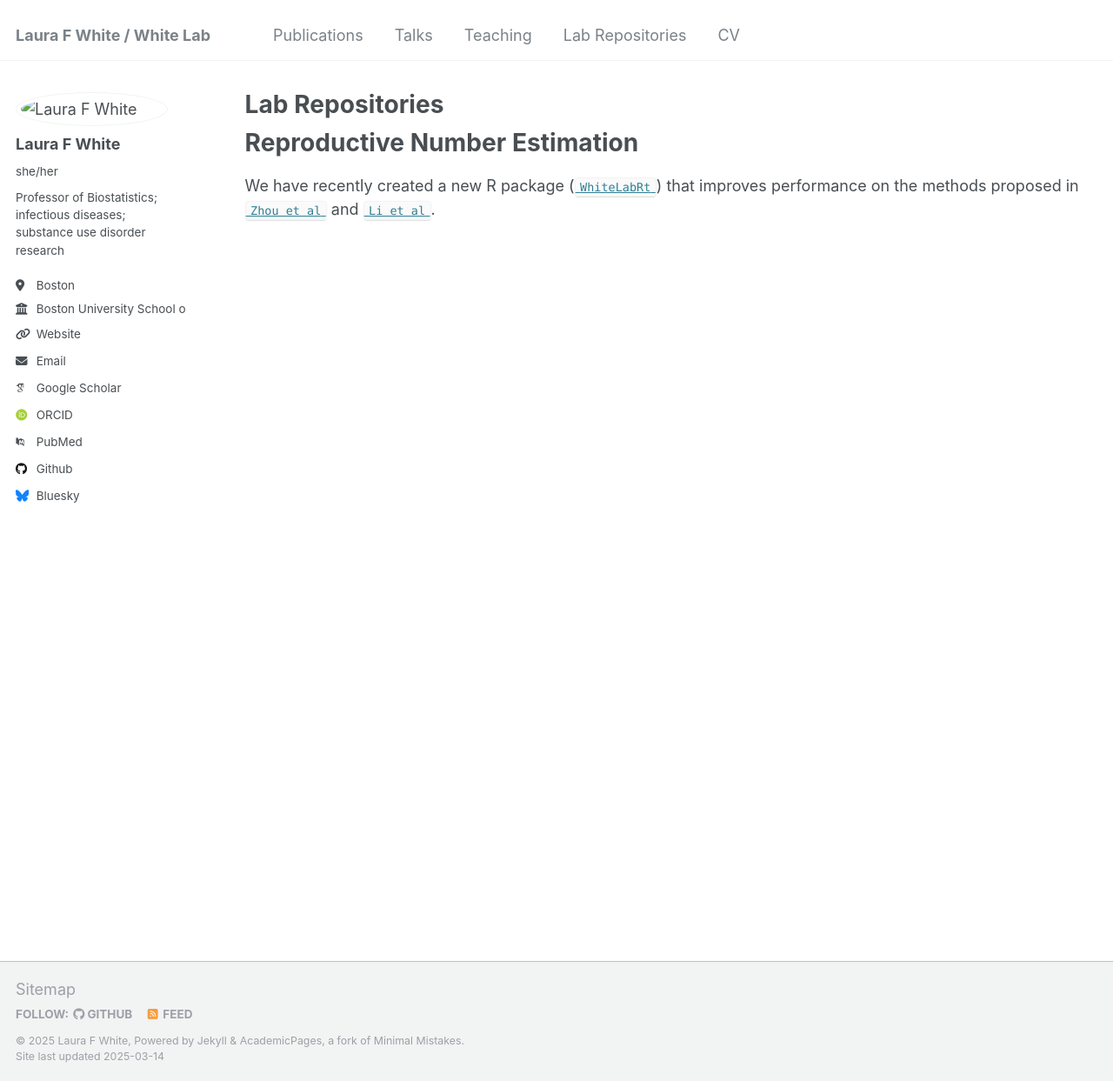
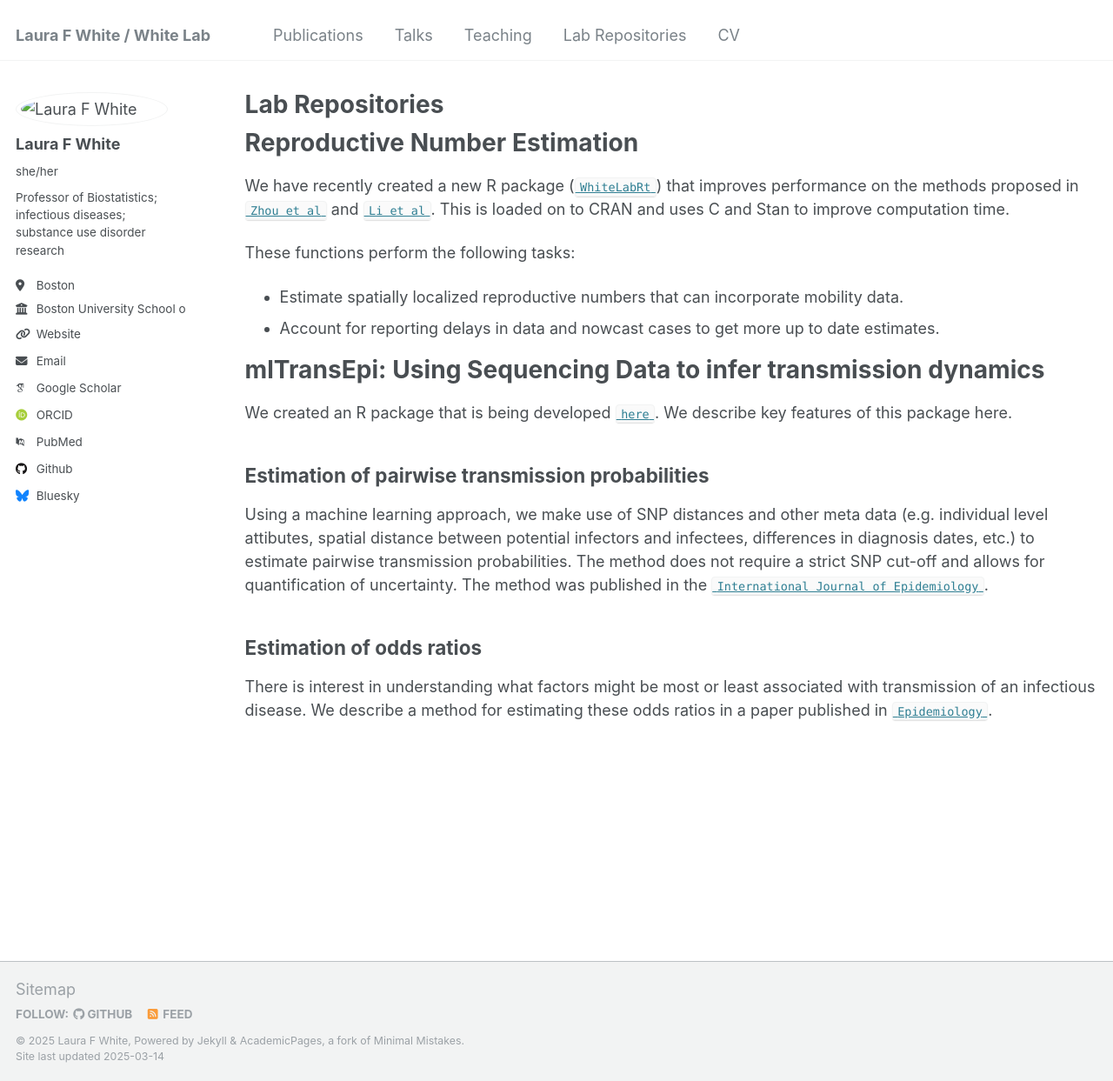
Before and after one commit to LauraFWhiteLab/LauraFWhiteLab.github.io, a Jekyll site: the page built from _pages/portfolio.md, in a window 1280 px wide and 1243 px high. Shown: the whole window at 87% size. Built offline with Jekyll 4.4.1, drawn with Linux system fonts in a browser that asks for light colours; some web fonts are replaced.

Commit message:
Update portfolio.md

```diff
--- a/_pages/portfolio.md
+++ b/_pages/portfolio.md
@@ -7,4 +7,25 @@ author_profile: true
 
 Reproductive Number Estimation
 ==============================
-We have recently created a new R package ([`WhiteLabRt`](https://github.com/cmilando/WhiteLabRt)) that improves performance on the methods proposed in [`Zhou et al`](https://journals.plos.org/ploscompbiol/article?id=10.1371/journal.pcbi.1010434) and [`Li et al`](https://journals.plos.org/ploscompbiol/article?id=10.1371/journal.pcbi.1009210).
+
+We have recently created a new R package ([`WhiteLabRt`](https://github.com/cmilando/WhiteLabRt)) that improves performance on the methods proposed in [`Zhou et al`](https://journals.plos.org/ploscompbiol/article?id=10.1371/journal.pcbi.1010434) and [`Li et al`](https://journals.plos.org/ploscompbiol/article?id=10.1371/journal.pcbi.1009210). This is loaded on to CRAN and uses C and Stan to improve computation time.
+
+These functions perform the following tasks:
+
+- Estimate spatially localized reproductive numbers that can incorporate mobility data.
+- Account for reporting delays in data and nowcast cases to get more up to date estimates.
+
+mlTransEpi: Using Sequencing Data to infer transmission dynamics
+================================================================
+
+We created an R package that is being developed [`here`](https://github.com/sarahleavitt/nbTransmission). We describe key features of this package here.
+
+Estimation of pairwise transmission probabilities
+-------------------------------------------------
+
+Using a machine learning approach, we make use of SNP distances and other meta data (e.g. individual level attibutes, spatial distance between potential infectors and infectees, differences in diagnosis dates, etc.) to estimate pairwise transmission probabilities. The method does not require a strict SNP cut-off and allows for quantification of uncertainty. The method was published in the [`International Journal of Epidemiology`](https://pmc.ncbi.nlm.nih.gov/articles/PMC7394954/pdf/dyaa031.pdf).
+
+Estimation of odds ratios
+-------------------------
+
+There is interest in understanding what factors might be most or least associated with transmission of an infectious disease. We describe a method for estimating these odds ratios in a paper published in [`Epidemiology`](https://pubmed.ncbi.nlm.nih.gov/34847084/).
```
